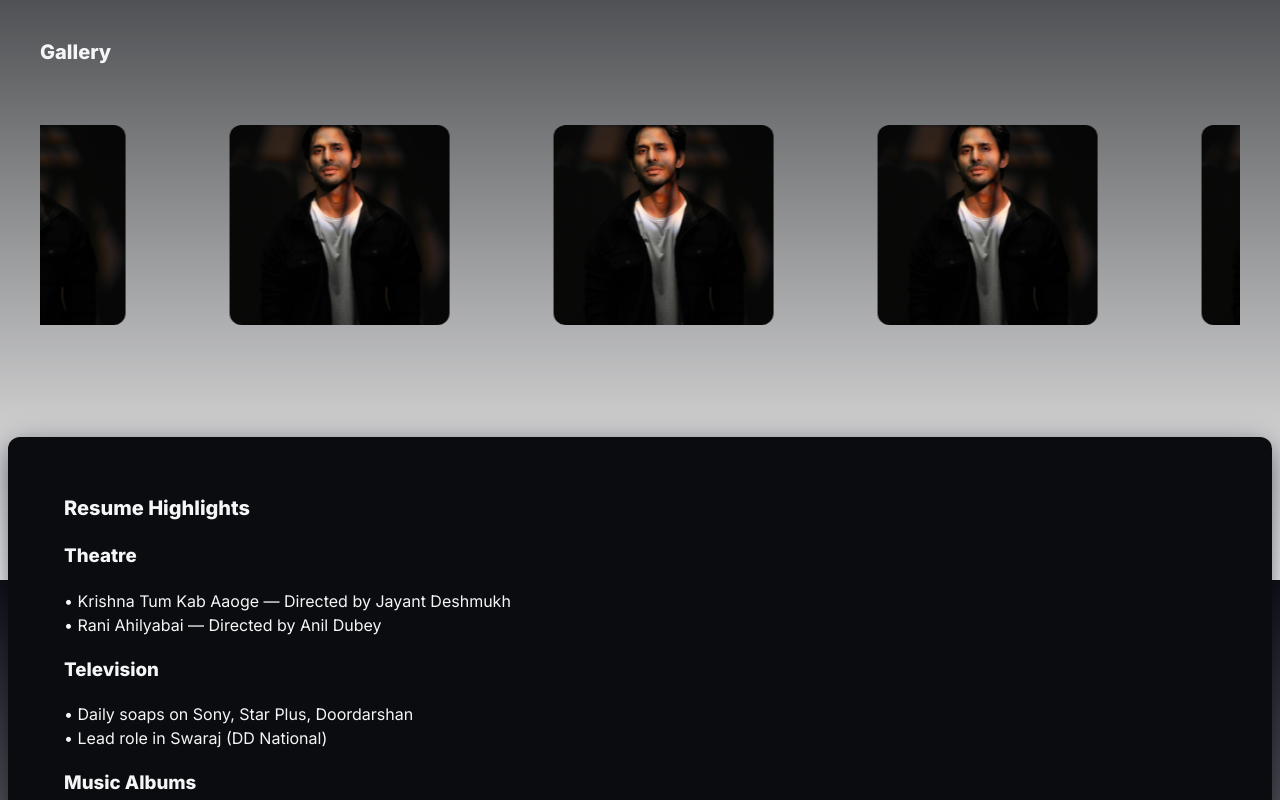
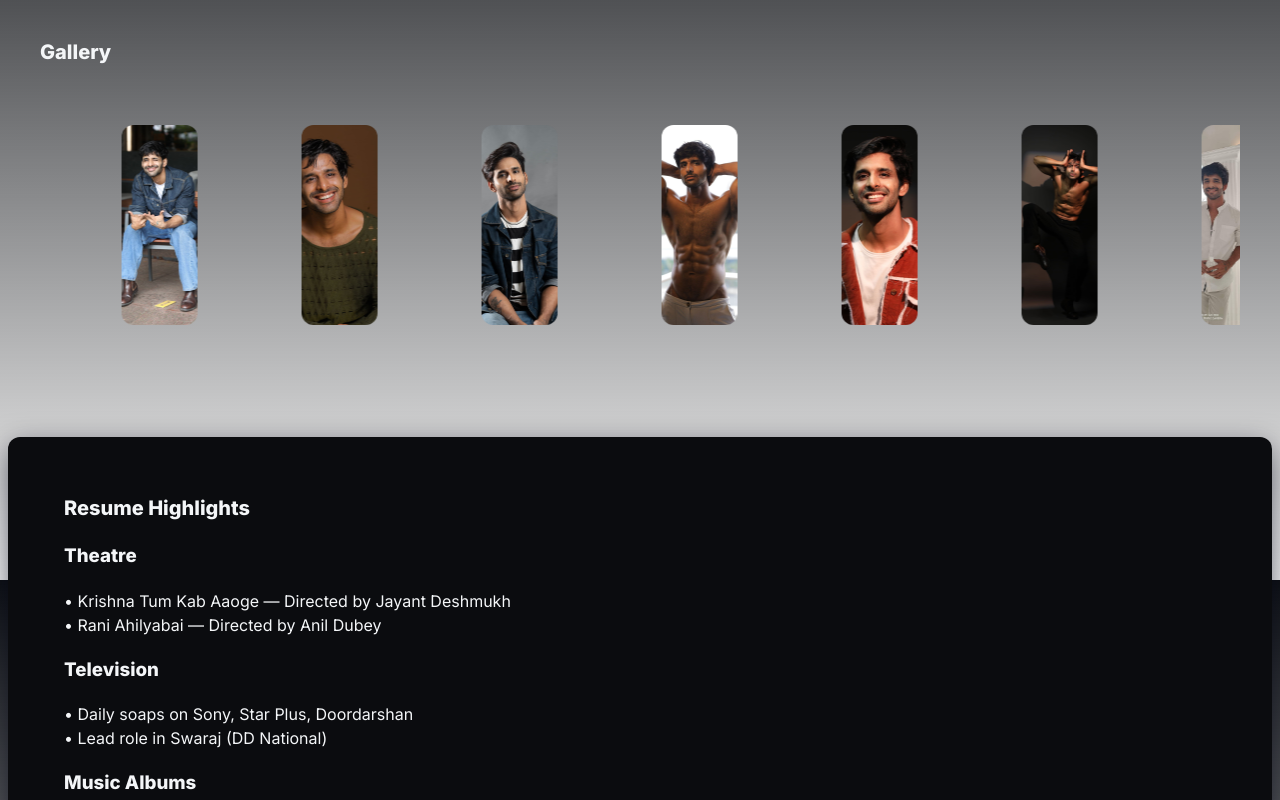
Before and after one commit to Aritra45/Manish-Portfolio, a plain HTML site: page index.html in a window 1280 px wide. Shown: the part 1820-2620 px from the top of the page. Drawn offline with nearby package versions, Linux system fonts and the light colour scheme.

Commit message:
images done

```diff
--- a/index.html
+++ b/index.html
@@ -163,17 +163,26 @@
       <h2>Gallery</h2>
       <div class="gallery-marquee">
         <div class="gallery-track"> <!-- Original set -->
-          <figure class="masonry-item"><img src="images/pro.jpg" alt="Film still 1" loading="lazy"></figure>
-          <figure class="masonry-item"><img src="images/pro.jpg" alt="Film still 2" loading="lazy"></figure>
-          <figure class="masonry-item"><img src="images/pro.jpg" alt="Portrait 1" loading="lazy"></figure>
-          <figure class="masonry-item"><img src="images/pro.jpg" alt="Backstage" loading="lazy"></figure>
-          <figure class="masonry-item"><img src="images/pro.jpg" alt="Red carpet" loading="lazy"></figure>
+          <figure class="masonry-item"><img src="images/gallary/1.jpeg" alt="Film still 1" loading="lazy"></figure>
+          <figure class="masonry-item"><img src="images/gallary/2.jpeg" alt="Film still 2" loading="lazy"></figure>
+          <figure class="masonry-item"><img src="images/gallary/3.jpeg" alt="Portrait 1" loading="lazy"></figure>
+          <figure class="masonry-item"><img src="images/gallary/4.jpeg" alt="Backstage" loading="lazy"></figure>
+          <figure class="masonry-item"><img src="images/gallary/5.jpeg" alt="Red carpet" loading="lazy"></figure>
+          <figure class="masonry-item"><img src="images/gallary/6.jpeg" alt="Film still 1" loading="lazy"></figure>
+          <figure class="masonry-item"><img src="images/gallary/7.jpeg" alt="Film still 2" loading="lazy"></figure>
+          <figure class="masonry-item"><img src="images/gallary/8.jpeg" alt="Portrait 1" loading="lazy"></figure>
+          <figure class="masonry-item"><img src="images/gallary/9.jpeg" alt="Backstage" loading="lazy"></figure>
+          <!-- <figure class="masonry-item"><img src="images/gallary/5.jpeg" alt="Red carpet" loading="lazy"></figure> -->
           <!-- Duplicate set for seamless loop -->
-          <figure class="masonry-item"><img src="images/pro.jpg" alt="Film still 1" loading="lazy"></figure>
-          <figure class="masonry-item"><img src="images/pro.jpg" alt="Film still 2" loading="lazy"></figure>
-          <figure class="masonry-item"><img src="images/pro.jpg" alt="Portrait 1" loading="lazy"></figure>
-          <figure class="masonry-item"><img src="images/pro.jpg" alt="Backstage" loading="lazy"></figure>
-          <figure class="masonry-item"><img src="images/pro.jpg" alt="Red carpet" loading="lazy"></figure>
+          <figure class="masonry-item"><img src="images/gallary/1.jpeg" alt="Film still 1" loading="lazy"></figure>
+          <figure class="masonry-item"><img src="images/gallary/2.jpeg" alt="Film still 2" loading="lazy"></figure>
+          <figure class="masonry-item"><img src="images/gallary/3.jpeg" alt="Portrait 1" loading="lazy"></figure>
+          <figure class="masonry-item"><img src="images/gallary/4.jpeg" alt="Backstage" loading="lazy"></figure>
+          <figure class="masonry-item"><img src="images/gallary/5.jpeg" alt="Red carpet" loading="lazy"></figure>
+          <figure class="masonry-item"><img src="images/gallary/6.jpeg" alt="Film still 1" loading="lazy"></figure>
+          <figure class="masonry-item"><img src="images/gallary/7.jpeg" alt="Film still 2" loading="lazy"></figure>
+          <figure class="masonry-item"><img src="images/gallary/8.jpeg" alt="Portrait 1" loading="lazy"></figure>
+          <figure class="masonry-item"><img src="images/gallary/9.jpeg" alt="Backstage" loading="lazy"></figure>
         </div>
       </div>
     </section>
--- a/style.css
+++ b/style.css
@@ -4,7 +4,7 @@
 :root {
     --bg: #0f1115;
     --panel: #0b0c0f;
-    --muted: #9aa0a6;
+    --muted: #222626;
     --text: #f4f6f8;
     --accent: #e73b3b;
     --glass: rgba(255, 255, 255, 0.04);
@@ -259,7 +259,7 @@ body {
     font-weight: 600;
     letter-spacing: 1px;
     font-size: 12px;
-    color: var(--muted);
+    color: var(--text);
     margin-bottom: 8px;
 }
 
@@ -310,8 +310,8 @@ body {
 
 .btn.ghost {
     background: transparent;
-    color: var(--text);
-    border: 1px solid rgba(255, 255, 255, 0.06);
+    color: var(--muted);
+    border: 2px solid rgba(8, 7, 7, 0.06);
 }
 
 .btn.outline {
```
Also changed, not shown: images/gallary/1.jpeg (added), images/gallary/2.jpeg (added), images/gallary/3.jpeg (added), images/gallary/4.jpeg (added), images/gallary/5.jpeg (added), images/gallary/6.jpeg (added), images/gallary/7.jpeg (added), images/gallary/8.jpeg (added), images/gallary/9.jpeg (added).
